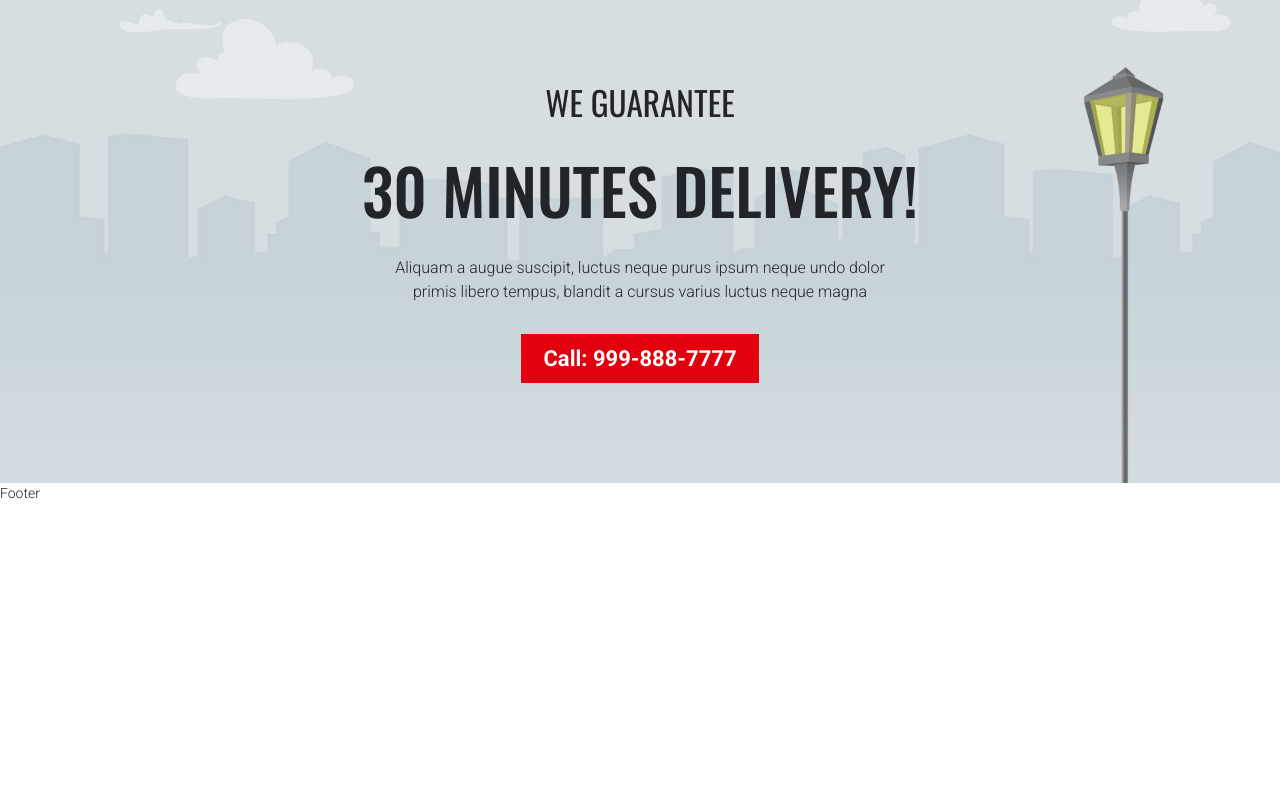
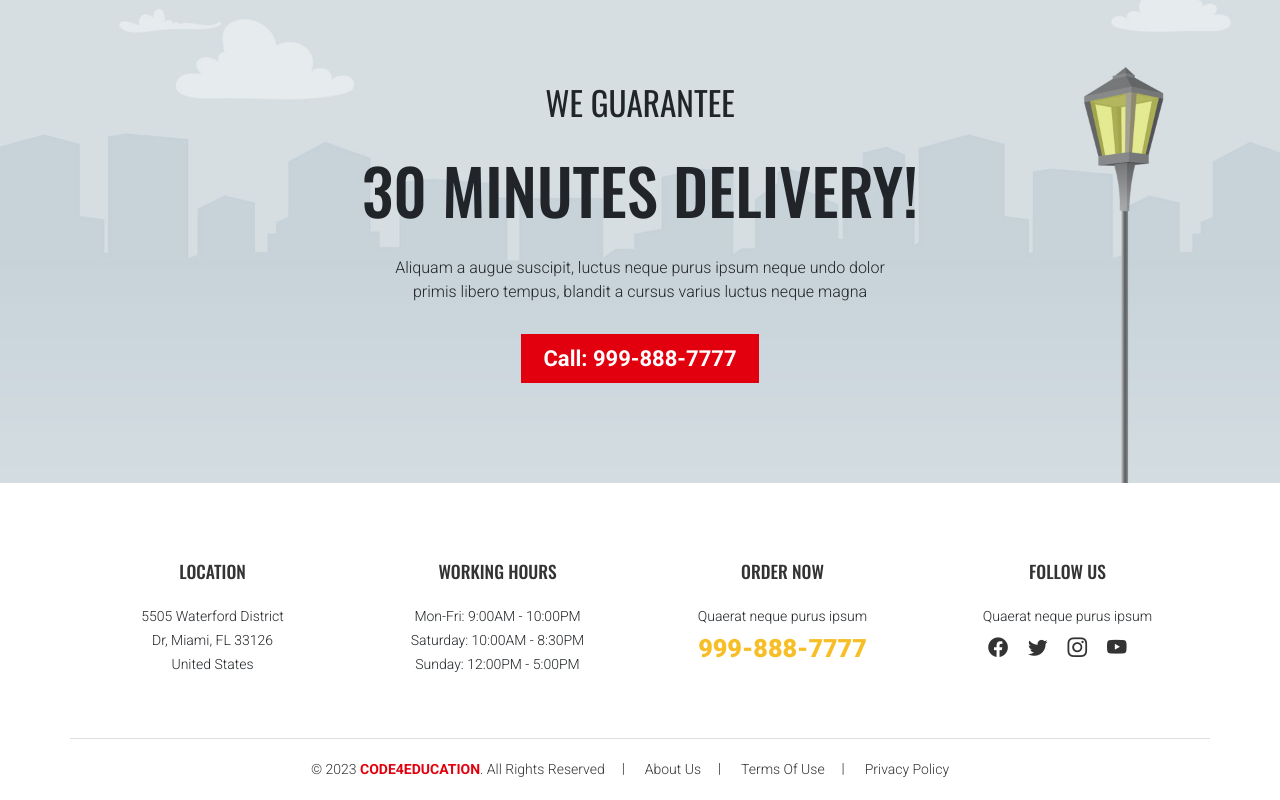
Before and after one commit to kanishkadz/QuickBites, a React (Create React App) app in the folder quick-bite/: page / in a window 1280 px wide. Shown: the part 7408-8208 px from the top of the page. Before the commit the page ends 7912 px from the top, so only its background shows below. Built offline with nearby package versions, Linux system fonts and the light colour scheme.

Commit message:
Update Footer.js

```diff
--- a/quick-bite/src/components/Layouts/Footer.js
+++ b/quick-bite/src/components/Layouts/Footer.js
@@ -1,9 +1,122 @@
-import React from 'react'
+import React, { useState, useEffect } from "react";
+import { Container, Row, Col } from "react-bootstrap";
+import { Link } from "react-router-dom";
 
 function Footer() {
+  // Scroll State
+  const [isVisible, setIsVisible] = useState(false);
+  const scrollTop = () => {
+    window.scrollTo({
+      top: 0,
+      behavior: "smooth",
+    });
+  };
+
+  const listenToScroll = () => {
+    let heightToHidden = 250;
+    const windowScroll =
+      document.body.scrollTop || document.documentElement.scrollTop;
+
+    windowScroll > heightToHidden ? setIsVisible(true) : setIsVisible(false);
+  };
+
+  useEffect(() => {
+    window.addEventListener("scroll", listenToScroll);
+  });
   return (
-    <div>Footer</div>
-  )
+    <>
+      <footer>
+        <Container>
+          <Row>
+            <Col sm={6} lg={3} className="mb-4 mb-lg-0">
+              <div className="text-center">
+                <h5>Location</h5>
+                <p>5505 Waterford District</p>
+                <p>Dr, Miami, FL 33126</p>
+                <p>United States</p>
+              </div>
+            </Col>
+            <Col sm={6} lg={3} className="mb-4 mb-lg-0">
+              <div className="text-center">
+                <h5>Working Hours</h5>
+                <p>Mon-Fri: 9:00AM - 10:00PM</p>
+                <p>Saturday: 10:00AM - 8:30PM</p>
+                <p>Sunday: 12:00PM - 5:00PM</p>
+              </div>
+            </Col>
+            <Col sm={6} lg={3} className="mb-4 mb-lg-0">
+              <div className="text-center">
+                <h5>Order Now</h5>
+                <p>Quaerat neque purus ipsum</p>
+                <p>
+                  <Link to="tel:9998887777" className="calling">
+                    999-888-7777
+                  </Link>
+                </p>
+              </div>
+            </Col>
+            <Col sm={6} lg={3} className="mb-4 mb-lg-0">
+              <div className="text-center">
+                <h5>Follow Us</h5>
+                <p>Quaerat neque purus ipsum</p>
+                <ul className="list-unstyled text-center mt-2">
+                  <li>
+                    <Link to="/">
+                      <i class="bi bi-facebook"></i>
+                    </Link>
+                  </li>
+                  <li>
+                    <Link to="/">
+                      <i class="bi bi-twitter"></i>
+                    </Link>
+                  </li>
+                  <li>
+                    <Link to="/">
+                      <i class="bi bi-instagram"></i>
+                    </Link>
+                  </li>
+                  <li>
+                    <Link to="/">
+                      <i class="bi bi-youtube"></i>
+                    </Link>
+                  </li>
+                </ul>
+              </div>
+            </Col>
+          </Row>
+          <Row className="copy_right">
+            <Col>
+              <div>
+                <ul className="list-unstyled text-center mb-0">
+                  <li>
+                    <Link to="/">
+                      © 2023 <span>CODE4EDUCATION</span>. All Rights Reserved
+                    </Link>
+                  </li>
+                  <li>
+                    <Link to="/">About Us</Link>
+                  </li>
+                  <li>
+                    <Link to="/">Terms Of Use</Link>
+                  </li>
+                  <li>
+                    <Link to="/">Privacy Policy</Link>
+                  </li>
+                </ul>
+              </div>
+            </Col>
+          </Row>
+        </Container>
+      </footer>
+
+      {/* Sroll To Top */}
+      {isVisible && (
+        <div className="scroll_top" onClick={scrollTop}>
+          <i class="bi bi-arrow-up"></i>
+        </div>
+      )}
+    </>
+  );
 }
 
-export default Footer
+export default Footer;
```
